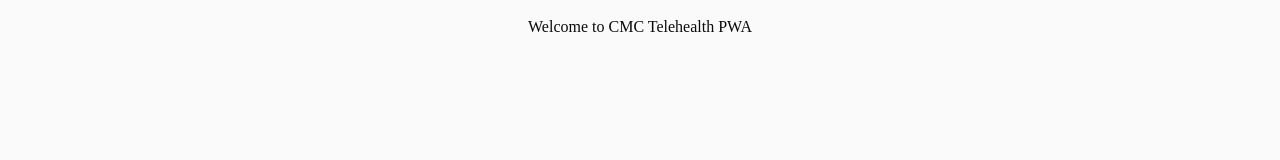
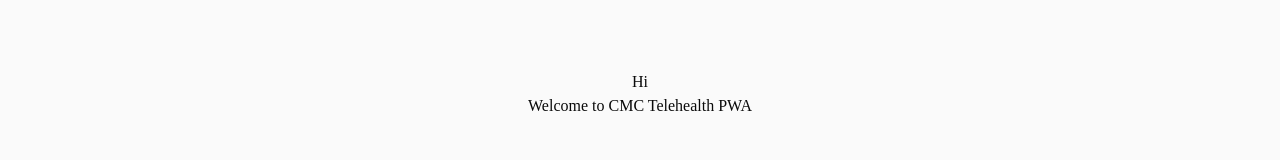
Before and after one commit to ReactDev81/cmc-telehealth-pwa-doctor, a Next.js app: page / in a window 1280 px wide. Shown: the part 371-531 px from the top of the page. Built offline with nearby package versions, Linux system fonts and the light colour scheme; no server answers.

Commit message:
feat: Establish main application layout and home page within a new `(main)` route group, and remove header/footer from providers.

```diff
--- /dev/null
+++ b/app/(main)/layout.tsx
@@ -0,0 +1,12 @@
+import { Footer } from "@/components/layout/Footer";
+import { Header } from "@/components/layout/Header";
+
+export default function MainLayout({ children }: { children: React.ReactNode }) {
+    return (
+        <>
+            <Header />
+            <main className="flex-1">{children}</main>
+            <Footer />
+        </>
+    );
+}
--- /dev/null
+++ b/app/(main)/page.tsx
@@ -0,0 +1,18 @@
+"use client";
+
+import { useAuth } from "@/context/userContext";
+
+const Home = () => {
+
+    const { user } = useAuth();
+    console.log('user', user)
+
+    return (
+        <div className="flex flex-col flex-1 h-screen items-center justify-center bg-zinc-50 font-sans dark:bg-black">
+            <h2>Hi {user?.first_name}</h2>
+            <h2>Welcome to CMC Telehealth PWA</h2>
+        </div>
+    );
+}
+
+export default Home
--- a/app/page.tsx
+++ /dev/null
@@ -1,10 +0,0 @@
-
-const Home = () => {
-    return (
-        <div className="flex flex-col flex-1 items-center justify-center bg-zinc-50 font-sans dark:bg-black">
-            <h2>Welcome to CMC Telehealth PWA</h2>
-        </div>
-    );
-}
-
-export default Home
--- a/app/providers.tsx
+++ b/app/providers.tsx
@@ -1,7 +1,4 @@
 "use client";
-
-import { Footer } from "@/components/layout/Footer";
-import { Header } from "@/components/layout/Header";
 import { UserProvider } from "@/context/userContext";
 import { QueryClient, QueryClientProvider } from "@tanstack/react-query";
 import { useState } from "react";
@@ -13,9 +10,7 @@
     return (
         <QueryClientProvider client={queryClient}>
             <UserProvider>
-                <Header />
                 {children}
-                <Footer />
             </UserProvider>
         </QueryClientProvider>
     );
--- a/components/auth/AuthLayout.tsx
+++ b/components/auth/AuthLayout.tsx
@@ -28,11 +28,11 @@
                     </div>
 
                     {/* Footer Links */}
-                    <div className="mt-6 text-center text-sm text-muted-foreground">
+                    {/* <div className="mt-6 text-center text-sm text-muted-foreground">
                         <Link href="/" className="hover:text-primary transition-colors">
                             ← Back to Home
                         </Link>
-                    </div>
+                    </div> */}
                 </div>
             </div>
         </div>
```
Also changed, not shown: app/(main)/appointments/page.tsx (renamed from app/appointments/page.tsx), app/(main)/unauthorized/page.tsx (renamed from app/unauthorized/page.tsx), app/(main)/video-call/page.tsx (renamed from app/video-call/page.tsx).
